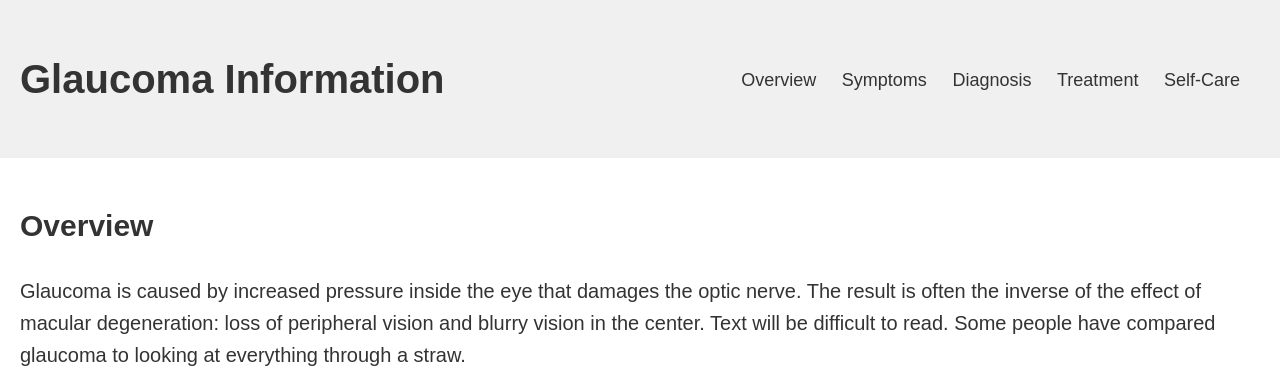
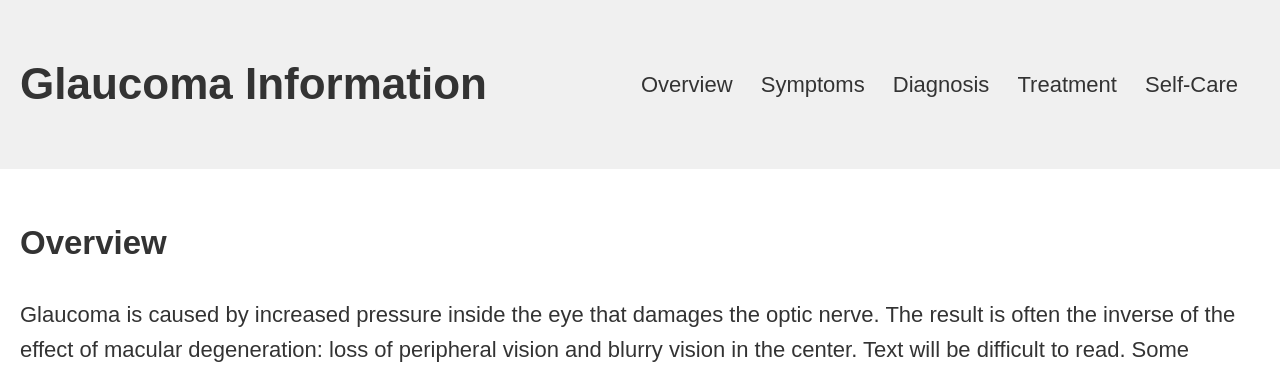
Before and after one commit to xiaomeiDu/6150hw7, a plain HTML site: page index.html in a window 1280 px wide. Shown: the top 374 px of the page. Drawn offline with Linux system fonts and the light colour scheme.

Commit message:
change font size

```diff
--- a/index.css
+++ b/index.css
@@ -3,7 +3,7 @@ body {
   line-height: 1.6;
   margin: 0;
   padding: 0;
-  font-size: 20px; /* Big font size */
+  font-size: 22px; /* Big font size */
   color: #333; /* High-contrast color */
   background-color: #fff; /* High-contrast background color */
 }
@@ -24,13 +24,13 @@ nav ul {
 
 nav ul li {
   display: inline;
-  margin-right: 20px;
+  margin-right: 22px;
 }
 
 nav ul li a {
   text-decoration: none;
   color: #333;
-  font-size: 18px; /* Big font size for navigation links */
+  font-size: 22px; /* Big font size for navigation links */
 }
 
 .image-container {
```
